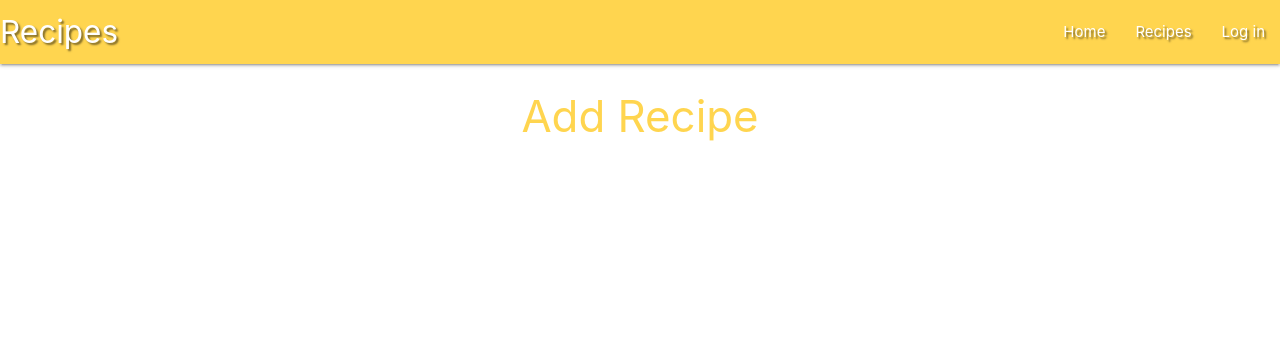
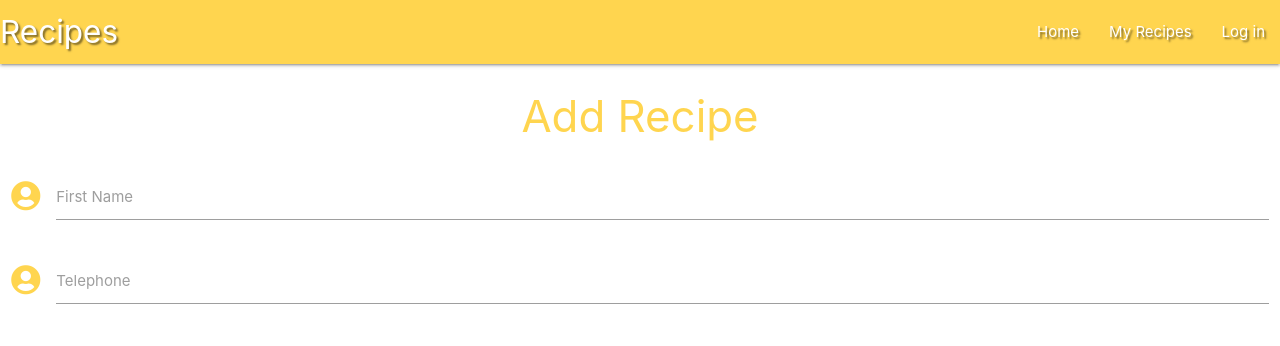
Before and after one commit to AnnaRaman/MS3, a Flask app: page /add_recipe in a window 1280 px wide. Shown: the top 346 px of the page. Run offline with Flask 2, Linux system fonts and the light colour scheme; some libraries are stand-ins or nearby versions.

Commit message:
create add_recipe template

```diff
--- a/templates/add_recipe.html
+++ b/templates/add_recipe.html
@@ -1,6 +1,24 @@
 {% extends "base.html" %}
 {% block content %}
 
-    <h3 class="amber-text text-lighten-2 center-align">Add Recipe</h3>
+     <h3 class="amber-text text-lighten-2 center-align">Add Recipe</h3>
+
+
+    <div class="row">
+    <form class="col s12" method="POST" action="">
+      <div class="row">
+        <div class="input-field col s12">
+          <i class="fas fa-user-circle prefix amber-text text-lighten-2"></i>
+          <input id="icon_prefix" type="text" class="validate">
+          <label for="icon_prefix">First Name</label>
+        </div>
+        <div class="input-field col s12">
+          <i class="fas fa-user-circle prefix amber-text text-lighten-2"></i>
+          <input id="icon_telephone" type="tel" class="validate">
+          <label for="icon_telephone">Telephone</label>
+        </div>
+      </div>
+    </form>
+  </div>
 
 {% endblock %}
--- a/templates/base.html
+++ b/templates/base.html
@@ -15,11 +15,11 @@
     <!--nav bar----------->
           <nav class="nav-extended text-shadow amber lighten-2">
           <div class="nav-wrapper">
-            <a href="#!" class="brand-logo">Recipes</a>
+            <a href="{{ url_for('get_recipes') }}" class="brand-logo">Recipes</a>
             <a href="#" data-target="mobile-demo" class="sidenav-trigger"><i class="fas fa-bars"></i></a>
             <ul class="right hide-on-med-and-down">
-                <li><a href="#">Home</a></li>
-                <li><a href="#">Recipes</a></li>
+                <li><a href="{{ url_for('get_recipes') }}">Home</a></li>
+                <li><a href="#">My Recipes</a></li>
                  <li><a href="#">Log in</a></li>
             </ul>
           </div>
@@ -27,8 +27,8 @@
     <!-- mobile side nav-------->
   <ul class="sidenav" id="mobile-demo">
         <li><h4 class="center-align amber-lighten-text text-lighten-2">Recipes</h4></li>
-        <li><a href="#">Home</a></li>
-        <li><a href="#">Recipes</a></li>
+        <li><a href="{{ url_for('get_recipes') }}">Home</a></li>
+        <li><a href="#">My Recipes</a></li>
         <li><a href="#">Log in</a></li>
   </ul>
     </header>
```
